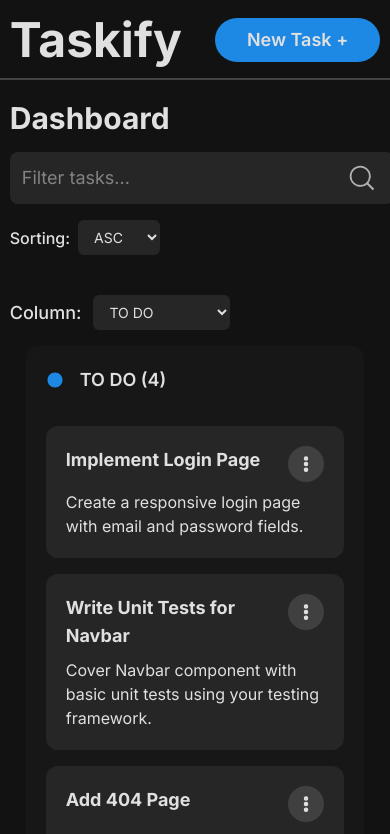
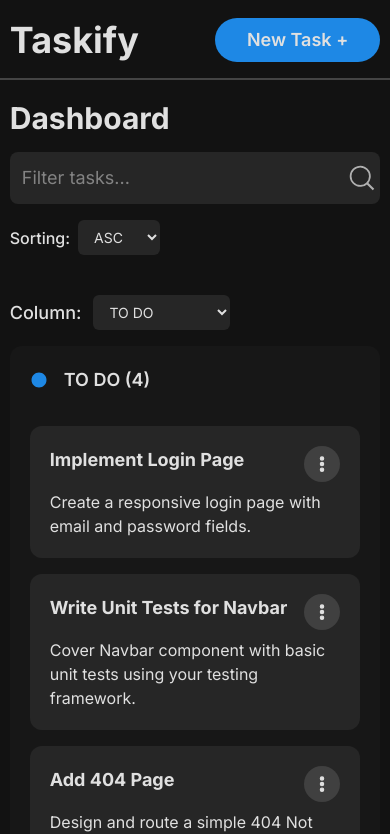
Before and after one commit to ACCeler94/taskify, a React (Vite) app: page / in a window 390 px wide. Shown: the top 834 px of the page. Built offline with nearby package versions, Linux system fonts and the light colour scheme.

Commit message:
Adjust styling for small screens

```diff
--- a/src/components/features/filter/SearchBar/SearchBar.tsx
+++ b/src/components/features/filter/SearchBar/SearchBar.tsx
@@ -31,7 +31,7 @@ const SearchBar = () => {
     <div className="relative flex items-center">
       <input
         type="text"
-        className="min-w-96 rounded-lg bg-neutral-800 p-3 pr-11 text-lg"
+        className="min-w-full rounded-lg bg-neutral-800 p-3 pr-11 text-lg md:min-w-96"
         aria-label="Filter tasks by keywords"
         placeholder="Filter tasks..."
         ref={inputRef}
--- a/src/components/features/tasks/TaskForm/TaskForm.tsx
+++ b/src/components/features/tasks/TaskForm/TaskForm.tsx
@@ -29,7 +29,7 @@ const TaskForm = ({
   const [status, setStatus] = useState(taskData?.status || "todo");
 
   return (
-    <div className="my-15 flex min-h-1/3 w-full max-w-2xl flex-col rounded-xl bg-neutral-800 p-8 text-xl">
+    <div className="my-15 flex min-h-1/3 w-full max-w-2xl flex-col rounded-xl bg-neutral-800 p-5 text-xl sm:p-8">
       <h2 className="mb-5 text-3xl font-bold">{formTitle}</h2>
       {/* Generic error message if Zod validation fails */}
       {formError && (
--- a/src/components/features/tasks/TasksColumn/TasksColumn.tsx
+++ b/src/components/features/tasks/TasksColumn/TasksColumn.tsx
@@ -34,7 +34,7 @@ const TasksColumn = ({ title, dotColor, status }: TasksColumnProps) => {
   }, [tasks, sortingOrder, query]);
 
   return (
-    <section className="task-column col-auto mx-4 rounded-xl bg-neutral-900 p-5">
+    <section className="task-column col-auto rounded-xl bg-neutral-900 p-5">
       <h2 className="column-title mb-8 flex items-center gap-4 text-lg font-semibold">
         <svg
           className="status-dot"
--- a/src/components/layout/Navbar/Navbar.tsx
+++ b/src/components/layout/Navbar/Navbar.tsx
@@ -4,7 +4,7 @@ const Navbar = () => {
   return (
     <header className="h-20 border-b-2 border-(--color-dark-grey) px-[2.5%]">
       <nav className="flex h-20 items-center justify-between">
-        <Link to="/" className="text-5xl font-bold">
+        <Link to="/" className="text-4xl font-bold sm:text-5xl">
           Taskify
         </Link>
         <Link
```
